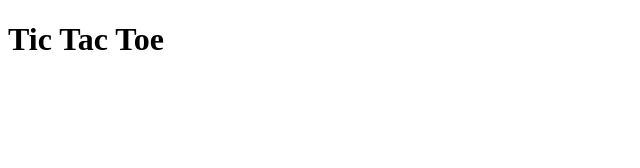
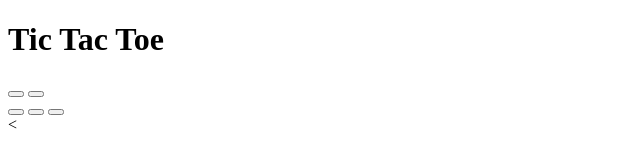
Before and after one commit to iamneo-production/ffeaeceafb304676720efdcbcabeone, a website: page public/index.html in a window 1280 px wide. Shown: the full height of the page, 0-640 px from the left. Drawn offline with Linux system fonts and the light colour scheme.

Commit message:
Backup Commit

```diff
--- a/public/index.html
+++ b/public/index.html
@@ -10,10 +10,20 @@
 
 </head>
 <body>
-    <h1 class=""header">Tic Tac Toe</h1>
+    <h1 class="header">Tic Tac Toe</h1>
     <div class="box">
+       <div class="row">
+           <button class="btn"></button>
+           <button class="btn></button>
+           <button class="btn"></button>
+      </div>
       <div class="row">
-
+        <button class="btn"></button>
+        <button class="btn"></button>
+        <button class="btn"></button>
+      </div>
+      <div class="row">
+        <
       </div>
     </div>
  </body>
```
